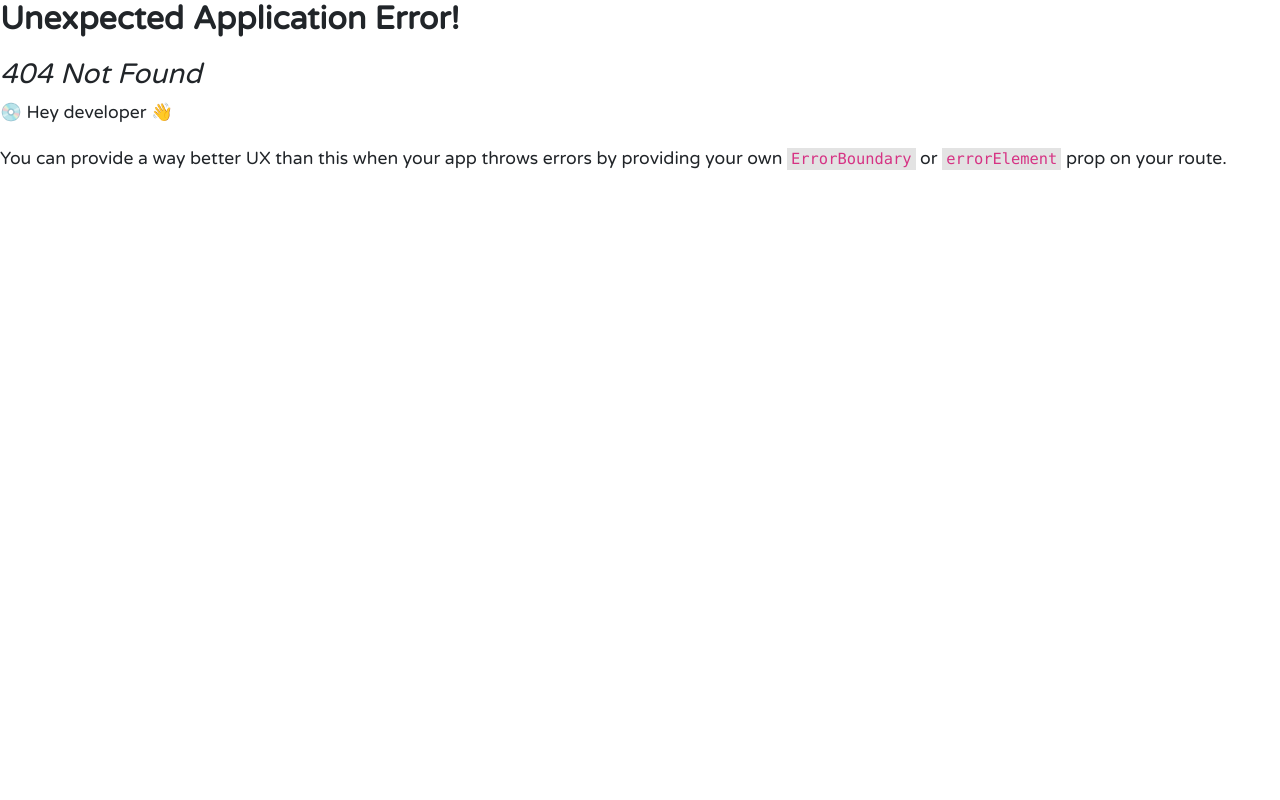
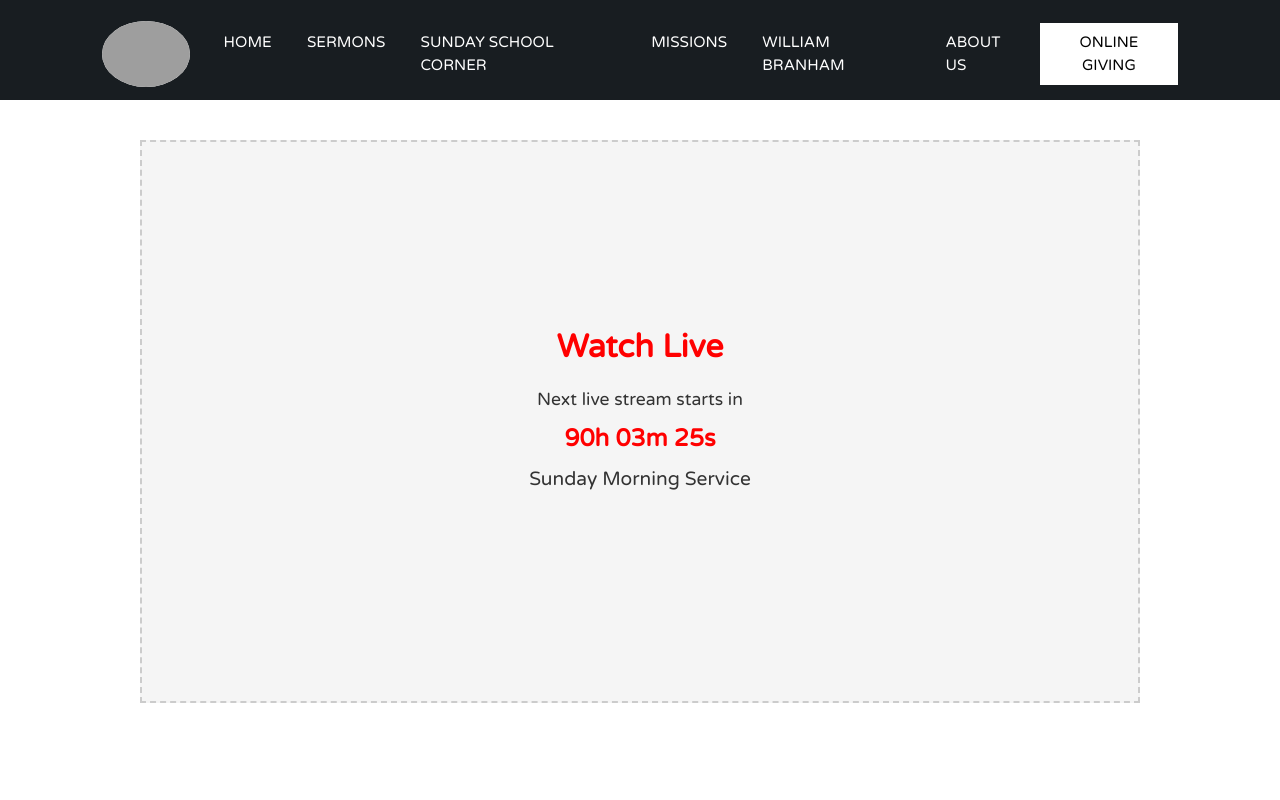
Before and after one commit to DelaneKay/Benoni-City-Tabernacle-Website, a React (Create React App) app: page /watch-live in a window 1280 px wide. Before the commit this address had no page. Shown: the top 800 px of the page. Built offline with nearby package versions, Linux system fonts and the light colour scheme; no server answers; grey boxes are pictures that could not be loaded.

Commit message:
Added the livestream link

```diff
--- a/src/App.js
+++ b/src/App.js
@@ -1,7 +1,7 @@
 import './App.css';
 import { createBrowserRouter, createRoutesFromElements, Route, RouterProvider } from 'react-router-dom';
 
-import { AboutUs, Homepage, Missionary, RootLayout, Sermons, SundaySchool, SundaySchoolJunior, WilliamBranham } from './components/pages';
+import { AboutUs, Homepage, Missionary, RootLayout, Sermons, SundaySchool, SundaySchoolJunior, WilliamBranham, LiveStream } from './components/pages';
 import { SkeletonTheme } from 'react-loading-skeleton';
 
 function App() {
@@ -15,6 +15,7 @@ function App() {
       <Route path='/sunday-school/presentations' element={<SundaySchoolJunior/>}></Route>
       <Route path='/william-branham' element={<WilliamBranham/>}></Route>
       <Route path='/about-us' element={<AboutUs/>}></Route>
+      <Route path='/watch-live' element={<LiveStream />} />
     </Route>
   ))
 
--- a/src/components/pages/index.js
+++ b/src/components/pages/index.js
@@ -6,3 +6,4 @@ export { default as Missionary } from "./missions/Missionary"
 export { default as SundaySchoolJunior } from "./sundayschooljunior/SundaySchoolJunior"
 export { default as WilliamBranham } from "./williambranham/WilliamBranham"
 export { default as AboutUs } from "./aboutus/AboutUs"
+export { default as LiveStream} from "./sermons/sections/Livestream/Livestream"
--- a/src/components/pages/sermons/sections/LiveLinks/LiveLinks.css
+++ b/src/components/pages/sermons/sections/LiveLinks/LiveLinks.css
@@ -8,6 +8,9 @@
     text-align: center;
     text-decoration: none;
     font-size: 1.05rem;
+    position: relative;
+    z-index: 20 !important;
+    pointer-events: auto !important;
   }
 
   .live-link:hover {
@@ -17,10 +20,16 @@
 
   .desktop-live-links {
     display: flex;
+    position: relative;
+    z-index: 15;
+    pointer-events: auto;
   }
 
   .mobile-live-links {
     display: none;
+    position: relative;
+    z-index: 15;
+    pointer-events: auto;
   }
 
   /* Responsive styles for screens up to 900px */
--- a/src/components/pages/sermons/sections/LiveLinks/LiveLinks.js
+++ b/src/components/pages/sermons/sections/LiveLinks/LiveLinks.js
@@ -1,6 +1,7 @@
 import React from 'react'
 import { Container, Row, Col } from 'react-bootstrap';
 import { FaYoutube, FaGlobe, FaApple, FaAndroid } from "react-icons/fa";
+import { Link } from 'react-router-dom';
 import "./LiveLinks.css"
 
 const LiveLinks = () => {
@@ -13,10 +14,10 @@ const LiveLinks = () => {
             <a href="https://www.youtube.com/@BenoniCityTabernacle" className="live-link">Watch Live on YouTube</a>
           </Col>
           <Col xs="auto" md={3}>
-            <a href="#website" className="live-link">Watch Live on Website</a>
+            <Link to="/watch-live" className="live-link">Watch Live on Website</Link>
           </Col>
           <Col xs="auto" md={3}>
-            <a href="#apple" className="live-link">Watch Live on Apple</a>
+            <a href="https://www.youtube.com/@BenoniCityTabernacle" className="live-link">Watch Live on Apple</a>
           </Col>
           <Col xs="auto" md={3}>
             <a href="#android" className="live-link">Watch Live on Android</a>
@@ -38,10 +39,10 @@ const LiveLinks = () => {
 
             <Col xs={6} md={3}>
               <div className="live-card">
-                <a href="#website" className="live-link">
+                <Link to="/watch-live" className="live-link">
                   <FaGlobe className="live-icon" />
                   <span className="live-name">Website</span>
-                </a>
+                </Link>
               </div>
             </Col>
 
--- /dev/null
+++ b/src/components/pages/sermons/sections/Livestream/Livestream.css
@@ -0,0 +1,57 @@
+.navbar-background-placeholder {
+    background-color: #181d21; /* Same as footer */
+    height: 100px; /* Adjust to your navbar height */
+    width: 100%;
+  }
+
+  .livestream-container {
+    padding: 40px 0;
+    display: flex;
+    justify-content: center;
+  }
+
+  .livestream-box {
+    width: 90%;
+    max-width: 1000px;
+    aspect-ratio: 16 / 9;
+    background-color: #f5f5f5;
+    border: 2px dashed #ccc;
+    display: flex;
+    align-items: center;
+    justify-content: center;
+    position: relative;
+  }
+
+  .livestream-placeholder {
+    text-align: center;
+  }
+
+  .watch-live-title {
+    color: red;
+    font-weight: bold;
+    font-size: 2rem;
+    margin-bottom: 20px;
+  }
+
+  .countdown-text {
+    font-size: 1.1rem;
+    margin-bottom: 8px;
+    color: #333;
+  }
+
+  .countdown-time {
+    font-size: 1.5rem;
+    font-weight: bold;
+    color: red;
+    margin-bottom: 8px;
+  }
+
+  .service-type {
+    font-size: 1.2rem;
+    color: #333;
+  }
+
+  .footer-padding-placeholder {
+    height: 80px; /* Match padding below the livestream section */
+    background-color: white;
+  }
--- /dev/null
+++ b/src/components/pages/sermons/sections/Livestream/Livestream.js
@@ -0,0 +1,79 @@
+import React, { useEffect, useState } from 'react';
+import ReactPlayer from 'react-player/youtube';
+import './Livestream.css';
+
+const Livestream = () => {
+  const [isLive, setIsLive] = useState(false);
+  const [countdown, setCountdown] = useState('');
+  const [nextService, setNextService] = useState('');
+
+  const getNextStreamTime = () => {
+    const now = new Date();
+    const sunday = new Date();
+    const wednesday = new Date();
+
+    sunday.setDate(now.getDate() + ((7 - now.getDay()) % 7 || 7));
+    sunday.setHours(10, 0, 0, 0); // Sunday 10AM
+
+    wednesday.setDate(now.getDate() + ((3 - now.getDay() + 7) % 7 || 7));
+    wednesday.setHours(19, 0, 0, 0); // Wednesday 7PM
+
+    const next = now < sunday && now.getDay() !== 0
+      ? sunday
+      : now < wednesday
+        ? wednesday
+        : sunday;
+
+    setNextService(next.getDay() === 0 ? 'Sunday Morning Service' : 'Wednesday Evening Service');
+    return next;
+  };
+
+  useEffect(() => {
+    const interval = setInterval(() => {
+      const nextStream = getNextStreamTime();
+      const now = new Date();
+      const diff = nextStream - now;
+
+      if (diff <= 0) {
+        setIsLive(true);
+        setCountdown('');
+      } else {
+        const hours = String(Math.floor(diff / (1000 * 60 * 60))).padStart(2, '0');
+        const minutes = String(Math.floor((diff / (1000 * 60)) % 60)).padStart(2, '0');
+        const seconds = String(Math.floor((diff / 1000) % 60)).padStart(2, '0');
+        setCountdown(`${hours}h ${minutes}m ${seconds}s`);
+      }
+    }, 1000);
+
+    return () => clearInterval(interval);
+  }, []);
+
+  return (
+    <>
+      <div className="navbar-background-placeholder" />
+      <div className="livestream-container">
+        <div className="livestream-box">
+          {isLive ? (
+            <ReactPlayer
+              url="https://www.youtube.com/embed/live_stream?channel=UCvc5U-1XOSmGqjsulifW4LQ"
+              controls
+              width="100%"
+              height="100%"
+              playing
+            />
+          ) : (
+            <div className="livestream-placeholder">
+              <h2 className="watch-live-title">Watch Live</h2>
+              <p className="countdown-text">Next live stream starts in</p>
+              <p className="countdown-time">{countdown}</p>
+              <p className="service-type">{nextService}</p>
+            </div>
+          )}
+        </div>
+      </div>
+      <div className="footer-padding-placeholder" />
+    </>
+  );
+};
+
+export default Livestream;
```
